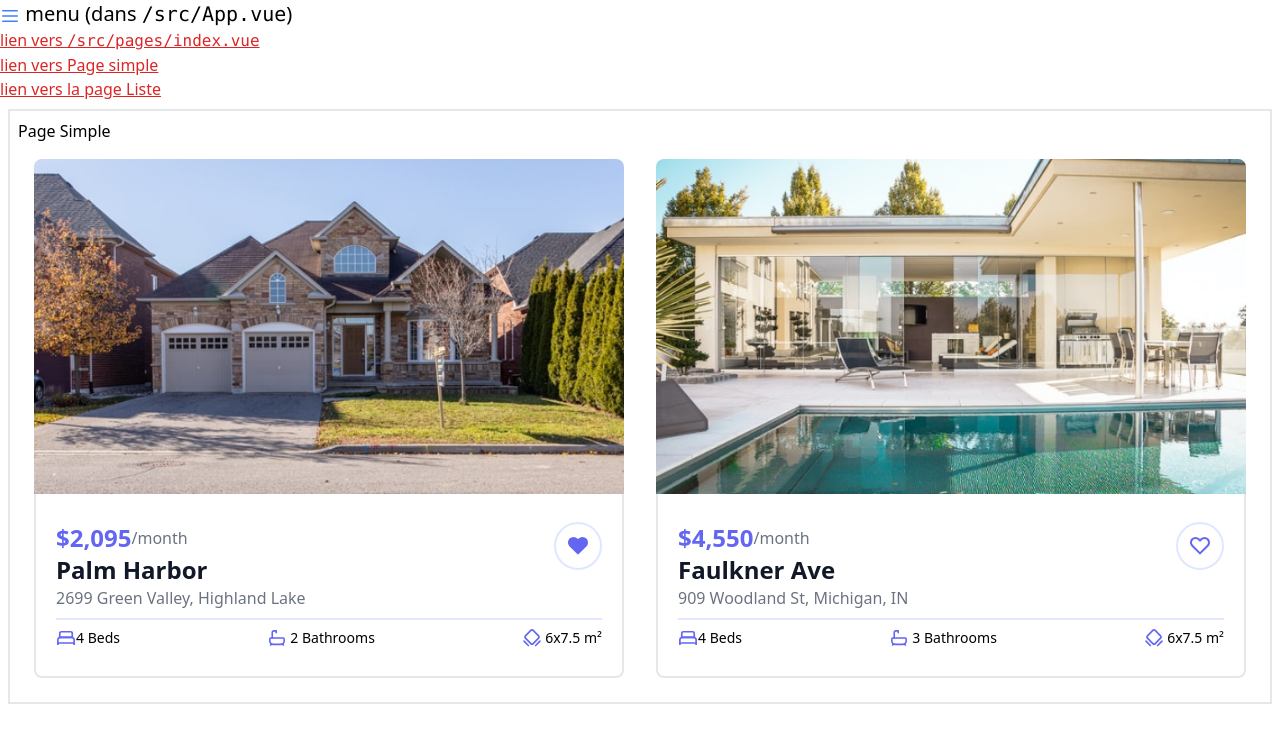
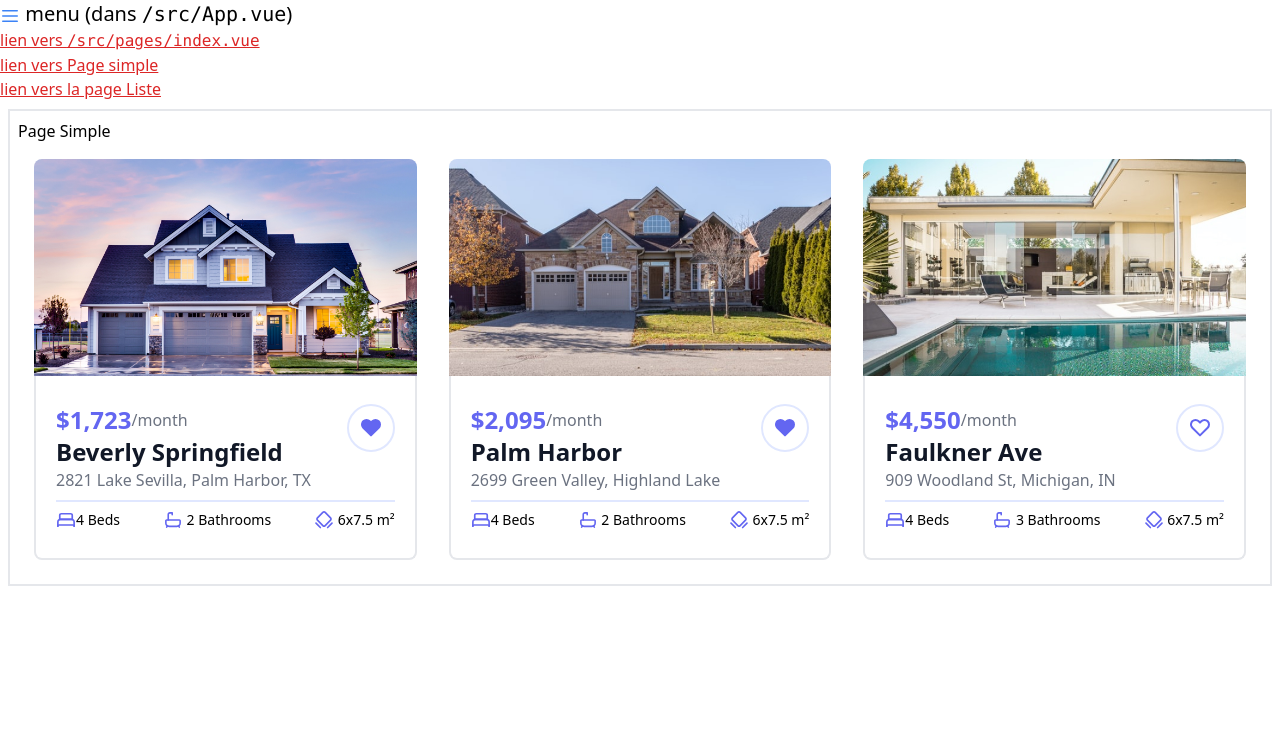
Before and after one commit to duval-justine/R312-justine-duval, a Vue app: page /simple in a window 1280 px wide. Shown: the top 742 px of the page. Built offline with nearby package versions, Linux system fonts and the light colour scheme.

Commit message:
AJout d'un composant dataMaison3

```diff
--- a/src/pages/simple.vue
+++ b/src/pages/simple.vue
@@ -1,29 +1,38 @@
 <script setup lang="ts">
-    import AfficheMaison from "../components/AfficheMaison.vue"
-    const dataMaison0 = {
-        titre:"Palm Harbor",
-         price:2095,
-         favoris:true,
-          lieu:"2699 Green Valley, Highland Lake ",
-          nbrSDB:2,
-          image:"/images-maison/maison2.jpg"
-          };
-    const dataMaison1 = {
-        titre:"Faulkner Ave",
-         price:4550,
-         favoris:false,
-          lieu:"909 Woodland St, Michigan, IN",
-          nbrSDB:3,
-          image:"/images-maison/maison3.jpg"
-          };
+import AfficheMaison from "../components/AfficheMaison.vue"
+const dataMaison0 = {
+    titre: "Beverly Springfield",
+    price: 1723,
+    favoris: true,
+    lieu: "2821 Lake Sevilla, Palm Harbor, TX",
+    nbrSDB: 2,
+    image: "/images-maison/maison1.jpg"
+};
+const dataMaison1 = {
+    titre: "Palm Harbor",
+    price: 2095,
+    favoris: true,
+    lieu: "2699 Green Valley, Highland Lake ",
+    nbrSDB: 2,
+    image: "/images-maison/maison2.jpg"
+};
+const dataMaison2 = {
+    titre: "Faulkner Ave",
+    price: 4550,
+    favoris: false,
+    lieu: "909 Woodland St, Michigan, IN",
+    nbrSDB: 3,
+    image: "/images-maison/maison3.jpg"
+};
 </script>
 
 <template>
     <div class="p-2">
         <h2>Page Simple</h2>
         <div class="grid grid-flow-row-dense grid-cols-[repeat(auto-fit,minmax(343px,1fr))]">
-            <AfficheMaison class="p-4"  v-bind="dataMaison0"/>
-            <AfficheMaison class="p-4"  v-bind="dataMaison1"/>
+            <AfficheMaison class="p-4" v-bind="dataMaison0" />
+            <AfficheMaison class="p-4" v-bind="dataMaison1" />
+            <AfficheMaison class="p-4" v-bind="dataMaison2" />
         </div>
     </div>
 </template>
```
